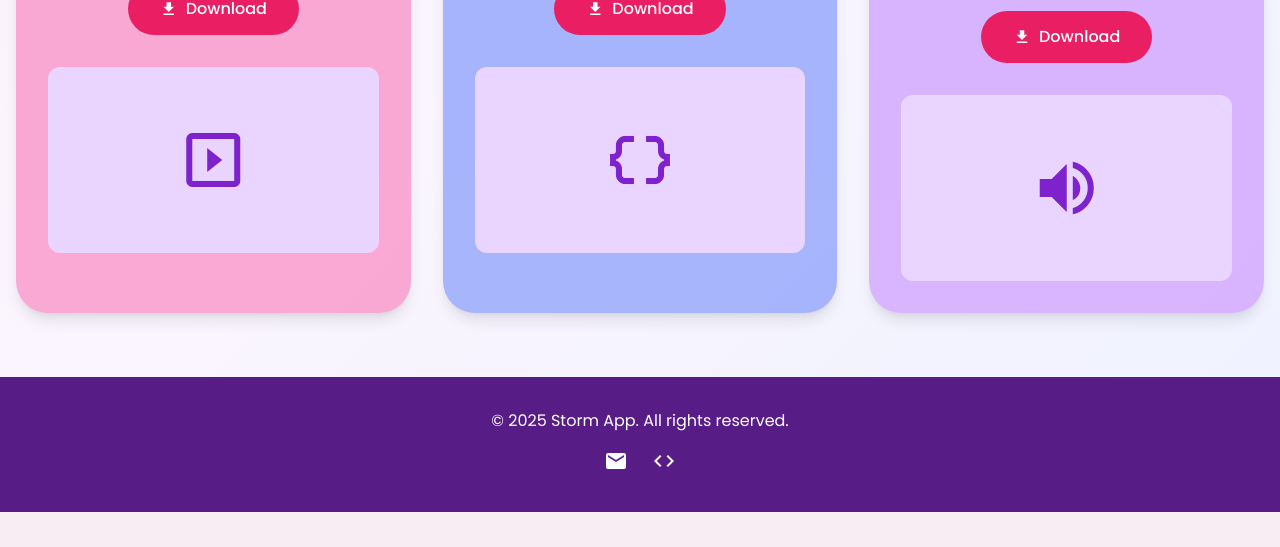
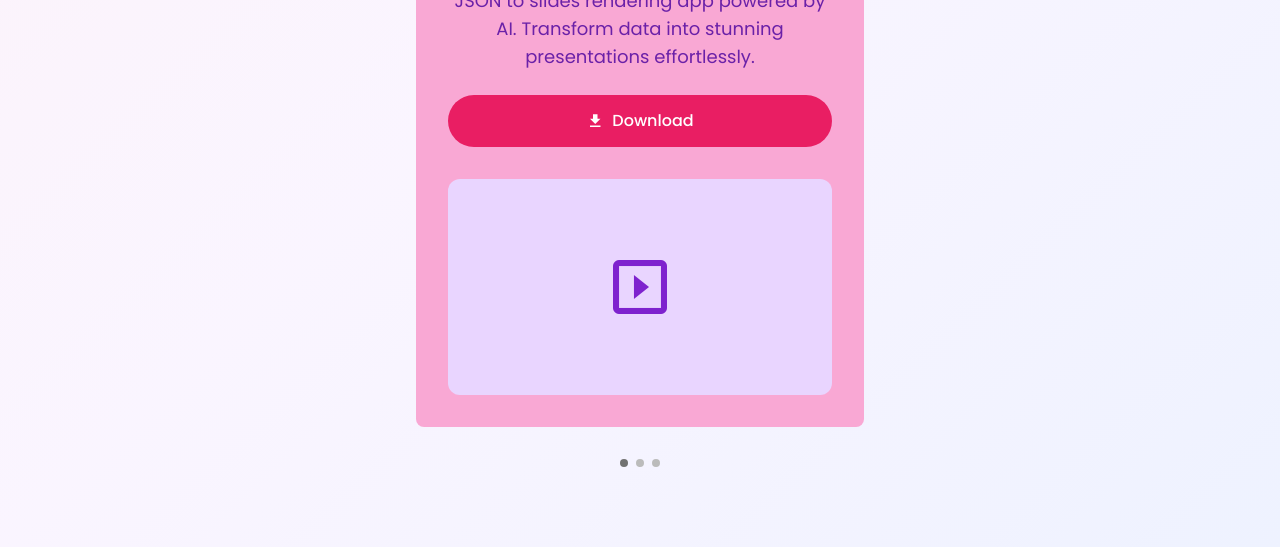
Before and after one commit to NikitHamal/StormApps, a plain HTML site: page index.html in a window 1280 px wide. Shown: the part 657-1204 px from the top of the page. Before the commit the page ends 1169 px from the top, so only its background shows below. Drawn offline with nearby package versions, Linux system fonts and the light colour scheme.

Commit message:
Update index.html

```diff
--- a/index.html
+++ b/index.html
@@ -18,29 +18,14 @@
         .material-shapes {
             position: relative;
             overflow: hidden;
-            border-radius: 2rem; /* More rounded corners */
-            box-shadow: 0 10px 15px -3px rgba(0, 0, 0, 0.1), 0 4px 6px -2px rgba(0, 0, 0, 0.05);
-        }
-        .material-shapes::before {
-            content: '';
-            position: absolute;
-            top: -20%;
-            left: -20%;
-            width: 140%;
-            height: 140%;
-            background: linear-gradient(135deg, rgba(255,255,255,0.2) 0%, rgba(255,255,255,0) 50%, rgba(255,255,255,0.2) 100%);
-            transform: rotate(45deg);
-            z-index: 0;
-            opacity: 0.1;
+            border-radius: 8px; /* Consistent 8px corner radius */
+            /* Removed box-shadow */
         }
         .hero-section {
             background-color: #FFCDD2; /* Lighter pink for hero */
-            padding-bottom: 8rem; /* Extra padding to push content up */
+            padding-bottom: 4rem; /* Adjusted padding */
             border-bottom-left-radius: 4rem; /* Curved bottom */
             border-bottom-right-radius: 4rem; /* Curved bottom */
-        }
-        .app-card {
-            background-color: #ffffff; /* White background for app cards */
         }
         .download-button {
             background-color: #E91E63; /* Deep pink for download button */
@@ -48,33 +33,76 @@
             border-radius: 9999px; /* Fully rounded */
             padding: 0.75rem 2rem;
             font-weight: 500;
+        }
+
+        /* Carousel specific styles */
+        .carousel-container {
+            overflow-x: auto;
+            scroll-snap-type: x mandatory;
+            -webkit-overflow-scrolling: touch; /* For smoother scrolling on iOS */
+            scrollbar-width: none; /* Hide scrollbar for Firefox */
+        }
+        .carousel-container::-webkit-scrollbar {
+            display: none; /* Hide scrollbar for Chrome, Safari, Opera */
+        }
+        .carousel-item {
+            flex: 0 0 100%; /* Show only one item per screen */
+            scroll-snap-align: center; /* Snap to center for better experience */
+            padding: 0 1rem; /* Add padding to sides for visual separation */
+            box-sizing: border-box; /* Include padding in element's total width */
+        }
+        /* Make the download button full width inside carousel items */
+        .carousel-item .download-button {
+            width: 100%;
+            padding-left: 1rem; /* Adjust padding due to full width */
+            padding-right: 1rem; /* Adjust padding due to full width */
+        }
+
+
+        /* Pagination dots style - Smaller */
+        .carousel-pagination {
+            display: flex;
+            justify-content: center;
+            margin-top: 1rem; /* Slightly smaller margin */
+            margin-bottom: 2rem;
+        }
+        .dot {
+            height: 8px; /* Smaller dot size */
+            width: 8px;  /* Smaller dot size */
+            margin: 0 4px; /* Slightly smaller margin between dots */
+            background-color: #bbb;
+            border-radius: 50%;
+            display: inline-block;
             transition: background-color 0.3s ease;
         }
-        .download-button:hover {
-            background-color: #C2185B; /* Darker pink on hover */
+        .dot.active {
+            background-color: #717171;
         }
 
-        /* Responsive adjustments for smaller screens */
+        /* Responsive adjustments */
         @media (max-width: 767px) {
             .hero-section {
-                padding-bottom: 6rem; /* Less padding on small screens */
-                border-bottom-left-radius: 2rem; /* Smaller curve for mobile */
-                border-bottom-right-radius: 2rem; /* Smaller curve for mobile */
+                padding-bottom: 3rem;
+                border-bottom-left-radius: 2rem;
+                border-bottom-right-radius: 2rem;
             }
             .hero-section h1 {
-                font-size: 3rem; /* Smaller heading on mobile */
+                font-size: 2.5rem; /* Smaller heading on mobile */
             }
             .hero-section p {
-                font-size: 1rem; /* Smaller text on mobile */
+                font-size: 0.9rem; /* Smaller text on mobile */
             }
             .app-card .material-icons {
-                font-size: 5rem; /* Smaller icons on mobile */
+                font-size: 4rem; /* Smaller icons on mobile */
             }
             .app-card h3 {
-                font-size: 2.5rem; /* Smaller app titles on mobile */
+                font-size: 2rem; /* Smaller app titles on mobile */
             }
             .app-card p {
-                font-size: 0.9rem; /* Smaller app descriptions on mobile */
+                font-size: 0.8rem; /* Smaller app descriptions on mobile */
+            }
+            .carousel-item {
+                padding: 0 0.5rem; /* Slightly less padding on very small screens */
             }
         }
     </style>
@@ -87,14 +115,14 @@
             <span class="material-icons text-purple-700 text-3xl md:text-4xl">bolt</span> <!-- Bolt icon for Storm App -->
             <span class="text-purple-900 text-xl md:text-2xl font-bold">Storm App</span>
         </div>
-        <!-- Mobile Menu Button -->
+        <!-- Mobile Menu Button (functionality not implemented, but present for UI consistency) -->
         <button class="md:hidden text-purple-700 p-2 rounded-full focus:outline-none focus:ring-2 focus:ring-purple-500">
             <span class="material-icons text-3xl">menu</span>
         </button>
         <!-- Desktop Navigation -->
         <nav class="hidden md:flex space-x-8">
-            <a href="#" class="text-purple-700 hover:text-purple-900 font-medium">Home</a>
-            <a href="#" class="text-purple-700 hover:text-purple-900 font-medium">Apps</a>
+            <a href="index.html" class="text-purple-700 hover:text-purple-900 font-medium">Home</a>
+            <a href="apps.html" class="text-purple-700 hover:text-purple-900 font-medium">Apps</a>
             <a href="#" class="text-purple-700 hover:text-purple-900 font-medium">About</a>
             <a href="#" class="text-purple-700 hover:text-purple-900 font-medium">Contact</a>
         </nav>
@@ -103,102 +131,139 @@
     <!-- Hero Section -->
     <section class="hero-section bg-pink-200 text-center py-12 md:py-16 relative overflow-hidden">
         <div class="container mx-auto px-4 relative z-10">
-            <h1 class="text-4xl md:text-6xl font-bold text-purple-900 leading-tight mb-4 animate-fade-in-up">
+            <h1 class="text-4xl md:text-6xl font-bold text-purple-900 leading-tight mb-4">
                 Innovation for Android Developers
             </h1>
-            <p class="text-base md:text-xl text-purple-800 mb-6 md:mb-8 max-w-2xl mx-auto animate-fade-in-up delay-100">
+            <p class="text-base md:text-xl text-purple-800 mb-6 md:mb-8 max-w-2xl mx-auto">
                 Crafting cutting-edge Android applications with powerful tools for efficiency and creativity.
             </p>
-            <button class="download-button inline-flex items-center justify-center animate-fade-in-up delay-200">
-                <span class="material-icons mr-2">download</span>
-                Download Our Apps
-            </button>
+            <a href="apps.html" class="download-button inline-flex items-center justify-center">
+                <span class="material-icons mr-2">visibility</span>
+                View Our Apps
+            </a>
         </div>
-        <!-- Abstract Shapes for background -->
+        <!-- Abstract Shapes for background (no animations) -->
         <div class="absolute inset-0 z-0">
-            <div class="absolute top-1/4 left-1/4 w-32 h-32 md:w-40 md:h-40 bg-pink-400 rounded-full opacity-30 animate-pulse"></div>
-            <div class="absolute bottom-1/3 right-1/3 w-48 h-48 md:w-60 md:h-60 bg-purple-400 rounded-lg transform rotate-45 opacity-20 animate-pulse delay-100"></div>
-            <div class="absolute top-1/2 left-1/2 w-24 h-24 md:w-32 md:h-32 bg-indigo-400 rounded-full opacity-20 animate-pulse delay-200"></div>
+            <div class="absolute top-1/4 left-1/4 w-32 h-32 md:w-40 md:h-40 bg-pink-400 rounded-full opacity-30"></div>
+            <div class="absolute bottom-1/3 right-1/3 w-48 h-48 md:w-60 md:h-60 bg-purple-400 rounded-lg transform rotate-45 opacity-20"></div>
+            <div class="absolute top-1/2 left-1/2 w-24 h-24 md:w-32 md:h-32 bg-indigo-400 rounded-full opacity-20"></div>
         </div>
     </section>
 
-    <!-- Featured Apps Section -->
-    <section class="container mx-auto px-4 -mt-24 md:-mt-32 relative z-20 pb-16">
-        <h2 class="text-3xl md:text-4xl font-bold text-purple-900 text-center mb-8 md:mb-12 pt-12 md:pt-16">Our Featured Apps</h2>
+    <!-- Featured Apps Section (Carousel) -->
+    <section class="py-12 px-0">
+        <h2 class="text-3xl md:text-4xl font-bold text-purple-900 text-center mb-8 md:mb-12">Our Featured Apps</h2>
 
-        <div class="grid grid-cols-1 md:grid-cols-2 lg:grid-cols-3 gap-6 md:gap-8">
+        <div id="appCarousel" class="carousel-container flex pb-4">
 
             <!-- SlideS App Card -->
-            <div class="material-shapes bg-pink-300 p-6 md:p-8 pt-10 md:pt-12 text-center relative overflow-hidden transform hover:scale-105 transition-transform duration-300">
+            <div class="carousel-item">
+                <div class="material-shapes bg-pink-300 p-6 md:p-8 pt-10 md:pt-12 text-center relative mx-auto max-w-md">
                     <span class="absolute top-3 left-3 text-xs md:text-sm font-semibold text-purple-800 bg-white bg-opacity-70 px-2 py-0.5 md:px-3 md:py-1 rounded-full">FEATURED</span>
                     <div class="relative z-10">
                         <h3 class="text-3xl md:text-4xl font-bold text-purple-900 mb-2">SlideS</h3>
                         <p class="text-purple-800 mb-4 md:mb-6 text-sm md:text-lg">
                             JSON to slides rendering app powered by AI. Transform data into stunning presentations effortlessly.
                         </p>
-                    <button class="download-button inline-flex items-center justify-center text-sm md:text-base">
+                        <a href="apps.html#slides" class="download-button inline-flex items-center justify-center text-sm md:text-base">
                             <span class="material-icons mr-2 text-base md:text-lg">download</span>
                             Download
-                    </button>
+                        </a>
                         <div class="mt-6 md:mt-8 relative w-full aspect-video bg-purple-200 rounded-xl overflow-hidden flex items-center justify-center">
                             <!-- Placeholder for Slides UI - example a simple presentation slide icon -->
                             <span class="material-icons text-purple-700 text-6xl md:text-7xl">slideshow</span>
+                            <!-- Placeholder image for Slides - similar to the screenshot for visual consistency -->
+                            <img src="https://placehold.co/400x200/F0F0F0/000000?text=Slides+App+UI" alt="Slides App UI Placeholder" class="absolute inset-0 w-full h-full object-cover opacity-0">
+                        </div>
                     </div>
                 </div>
             </div>
 
             <!-- Scrapy App Card -->
-            <div class="material-shapes bg-indigo-300 p-6 md:p-8 pt-10 md:pt-12 text-center relative overflow-hidden transform hover:scale-105 transition-transform duration-300">
+            <div class="carousel-item">
+                <div class="material-shapes bg-indigo-300 p-6 md:p-8 pt-10 md:pt-12 text-center relative mx-auto max-w-md">
                     <span class="absolute top-3 left-3 text-xs md:text-sm font-semibold text-purple-800 bg-white bg-opacity-70 px-2 py-0.5 md:px-3 md:py-1 rounded-full">FEATURED</span>
                     <div class="relative z-10">
                         <h3 class="text-3xl md:text-4xl font-bold text-purple-900 mb-2">Scrapy</h3>
                         <p class="text-purple-800 mb-4 md:mb-6 text-sm md:text-lg">
                             Advanced powerful web scraping app. Extract data from the web with precision and speed.
                         </p>
-                    <button class="download-button inline-flex items-center justify-center text-sm md:text-base">
+                        <a href="apps.html#scrapy" class="download-button inline-flex items-center justify-center text-sm md:text-base">
                             <span class="material-icons mr-2 text-base md:text-lg">download</span>
                             Download
-                    </button>
+                        </a>
                         <div class="mt-6 md:mt-8 relative w-full aspect-video bg-purple-200 rounded-xl overflow-hidden flex items-center justify-center">
                             <!-- Placeholder for Scrapy UI - example a spiderweb icon -->
                             <span class="material-icons text-purple-700 text-6xl md:text-7xl">data_object</span>
+                            <!-- Placeholder image for Scrapy -->
+                            <img src="https://placehold.co/400x200/F0F0F0/000000?text=Scrapy+App+UI" alt="Scrapy App UI Placeholder" class="absolute inset-0 w-full h-full object-cover opacity-0">
+                        </div>
                     </div>
                 </div>
             </div>
 
             <!-- TTS Render App Card -->
-            <div class="material-shapes bg-purple-300 p-6 md:p-8 pt-10 md:pt-12 text-center relative overflow-hidden transform hover:scale-105 transition-transform duration-300">
+            <div class="carousel-item">
+                <div class="material-shapes bg-purple-300 p-6 md:p-8 pt-10 md:pt-12 text-center relative mx-auto max-w-md">
                     <span class="absolute top-3 left-3 text-xs md:text-sm font-semibold text-purple-800 bg-white bg-opacity-70 px-2 py-0.5 md:px-3 md:py-1 rounded-full">FEATURED</span>
                     <div class="relative z-10">
                         <h3 class="text-3xl md:text-4xl font-bold text-purple-900 mb-2">TTS Render</h3>
                         <p class="text-purple-800 mb-4 md:mb-6 text-sm md:text-lg">
                             Advanced offline on-device text to speech renderer app. High-quality speech generation, no internet needed.
                         </p>
-                    <button class="download-button inline-flex items-center justify-center text-sm md:text-base">
+                        <a href="apps.html#ttsrender" class="download-button inline-flex items-center justify-center text-sm md:text-base">
                             <span class="material-icons mr-2 text-base md:text-lg">download</span>
                             Download
-                    </button>
+                        </a>
                         <div class="mt-6 md:mt-8 relative w-full aspect-video bg-purple-200 rounded-xl overflow-hidden flex items-center justify-center">
                             <!-- Placeholder for TTS Render UI - example a volume icon -->
                             <span class="material-icons text-purple-700 text-6xl md:text-7xl">volume_up</span>
+                            <!-- Placeholder image for TTS Render -->
+                            <img src="https://placehold.co/400x200/F0F0F0/000000?text=TTS+Render+UI" alt="TTS Render App UI Placeholder" class="absolute inset-0 w-full h-full object-cover opacity-0">
+                        </div>
                     </div>
                 </div>
             </div>
 
         </div>
+
+        <!-- Pagination Dots -->
+        <div class="carousel-pagination" id="carousel-dots">
+            <span class="dot active"></span>
+            <span class="dot"></span>
+            <span class="dot"></span>
+        </div>
     </section>
 
-    <!-- Footer -->
-    <footer class="bg-purple-900 text-white py-6 md:py-8 text-center">
-        <div class="container mx-auto px-4">
-            <p class="text-sm md:text-base">&copy; 2025 Storm App. All rights reserved.</p>
-            <div class="flex justify-center space-x-4 md:space-x-6 mt-3 md:mt-4">
-                <a href="#" class="text-white hover:text-pink-300 text-lg md:text-xl"><span class="material-icons">email</span></a>
-                <a href="#" class="text-white hover:text-pink-300 text-lg md:text-xl"><span class="material-icons">code</span></a>
-                <!-- Add more social links/icons as needed -->
-            </div>
-        </div>
-    </footer>
+    <script>
+        const carousel = document.getElementById('appCarousel');
+        const dotsContainer = document.getElementById('carousel-dots');
+        const dots = dotsContainer.querySelectorAll('.dot');
+        const appCards = carousel.querySelectorAll('.carousel-item');
+
+        // Function to update active dot
+        function updateDots() {
+            const scrollLeft = carousel.scrollLeft;
+            const itemWidth = appCards[0].offsetWidth;
+
+            // Calculate the current item index based on scroll position
+            const currentItemIndex = Math.round(scrollLeft / itemWidth);
+
+            dots.forEach((dot, index) => {
+                if (index === currentItemIndex) {
+                    dot.classList.add('active');
+                } else {
+                    dot.classList.remove('active');
+                }
+            });
+        }
+
+        // Add scroll event listener to update dots
+        carousel.addEventListener('scroll', updateDots);
+
+        // Initial update when page loads
+        updateDots();
+    </script>
 
 </body>
 </html>
```
Lines whose indentation alone changed are shown as unchanged.
